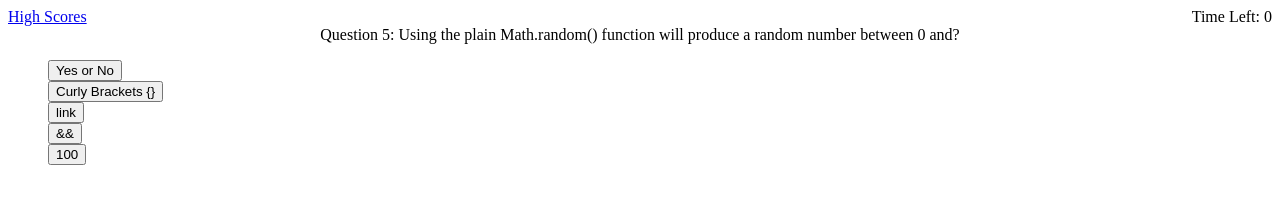
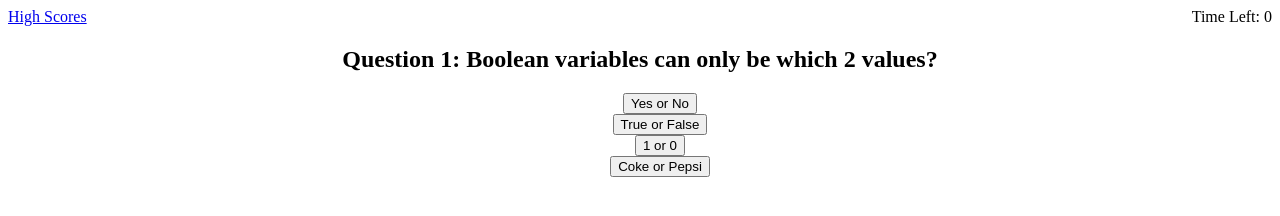
Before and after one commit to KrispyWing/code-quiz, a plain HTML site: page index.html in a window 1280 px wide. Both pictures are taken after a click on the button "Start Quiz". Drawn offline with Linux system fonts and the light colour scheme.

Commit message:
questions display and cycle through

```diff
--- a/assets/script.js
+++ b/assets/script.js
@@ -11,10 +11,17 @@
 
 var score = document.getElementById("timer");
 var pageContent = document.getElementById("quiz-container");
+var titleEl = document.getElementById("title");
+var questionBoxEl = document.getElementById("question-container");
 var questionEl = document.getElementById("question");
-var timer = 0
 var startBtnEl = document.getElementById("startBtn");
-var answerEl = document.getElementById("answers");
+var ans1 = document.getElementById("a1");
+var ans2 = document.getElementById("a2");
+var ans3 = document.getElementById("a3");
+var ans4 = document.getElementById("a4");
+var resultEL = document.getElementById("result");
+var questionCount = 0;
+var timer = 0;
 
 var scoreBar = function() {
     var timeDisplay = document.createElement("span");
@@ -26,62 +33,94 @@ var scoreBar = function() {
 
 var questions = [
     {
-        title: "Question 1: Boolean variables can only be which 2 values?",
-        option1: "Yes or No",
-        option2: "True or False",
-        option3: "1 or 0",
-        option4: "Coke or Pepsi",
-        answer: "True or False"
+        question: "Question 1: Boolean variables can only be which 2 values?",
+        options: ["Yes or No", "True or False", "1 or 0", "Coke or Pepsi"],
+        answer: "1"
     },
     {
-        title: "Question 2: The condition of an if statement is enclosed within?",
-        option1: "Curly Brackets {}",
-        option2: "Square Brackets []",
-        option3: "Parentheses ()",
-        option4: "Quotes ''",
-        answer: "Parentheses ()"
+        question: "Question 2: The condition of an if statement is enclosed within?",
+        options: ["Curly Brackets {}", "Square Brackets []", "Parentheses ()", "Quotes ''"],
+        answer: "2"
     },
     {
-        title: "Question 3: Which type of tag is used for JavaScript?",
-        option1: "link",
-        option2: "span",
-        option3: "div",
-        option4: "script",
-        answer: "script"
+        question: "Question 3: Which type of tag is used for JavaScript?",
+        options: ["link", "span", "div", "script"],
+        answer: "3"
     },
     {
-        title: "Question 4: The logical operator for 'and' is?",
-        option1: "&&",
-        option2: "||",
-        option3: "===",
-        option4: ">=",
-        answer: "&&"
+        question: "Question 4: The logical operator for 'and' is?",
+        options: ["&&", "||", "===", ">="],
+        answer: "0"
     },
     {
-        title: "Question 5: Using the plain Math.random() function will produce a random number between 0 and?",
-        option1: "100",
-        option2: "1000",
-        option3: "1",
-        option4: "Infinity",
-        answer: "1"
+        question: "Question 5: Using the plain Math.random() function will produce a random number between 0 and?",
+        options: ["100", "1000", "1", "Infinity"],
+        answer: "2"
     }
 ];
 
 
+
 var startQuiz = function() {
-    console.log("started");
-    for (i=0; i<questions.length; i++) {
-        questionEl.innerHTML = questions[i].title;
-        var options = document.createElement("button");
-        options.textContent = questions[i].option1;
-        answerEl.appendChild(options);
-        console.log(options);
+    titleEl.style.display = "none"
+    questionBoxEl.style.display = "block"
+    questionCount = 0;
+    displayQuestion(questionCount);
+
+}
+
+//display questions in order
+var displayQuestion = function(id) {
+    if (id < questions.length) {
+        questionEl.textContent = questions[id].question;
+        ans1.textContent = questions[id].options[0];
+        ans2.textContent = questions[id].options[1];
+        ans3.textContent = questions[id].options[2];
+        ans4.textContent = questions[id].options[3];
     }
+    console.log(questionEl);
+    console.log(questions[id].question);
+    console.log(ans1);
+    console.log(questionCount);
 }
-var checkTimer = function() {
 
-};
+//check answer and move to next question
+var checkAnswer = function(event) {
+    event.preventDefault();
+    resultEL.style.display = "block";
+    var resultText = document.createElement("p");
+    resultEL.appendChild(resultText);
+
+    //display result for 2 seconds
+    setTimeout(function() {
+        resultText.style.display = "none"
+    }, 2000);
+
+    //Check the answer
+    if (questions[questionCount].answer === event.target.value) {
+        resultText.textContent = "Correct";
+    }
+    else if (questions[questionCount].answer !== event.target.value) {
+        timer = timer - 10;
+        resultText.textContent = "Wrong";
+    };
+
+    //Increment Count to move to next question
+    if (questionCount < questions.length) {
+        questionCount++;
+    };
+    displayQuestion(questionCount);
+    console.log(questionCount);
+}
 
 
+// Event listener to start quiz
 startBtnEl.addEventListener("click", startQuiz);
+
+//Event listeners for answer buttons
+ans1.addEventListener("click", checkAnswer);
+ans2.addEventListener("click", checkAnswer);
+ans3.addEventListener("click", checkAnswer);
+ans4.addEventListener("click", checkAnswer);
+
 scoreBar();
--- a/assets/style.css
+++ b/assets/style.css
@@ -11,7 +11,12 @@
     text-align: center;
 }
 
-#answers button{
-    display: block;
-    text-align: center;
+#answers,
+#question-container,
+#result {
+    display: none;
 }
+
+ul {
+    list-style-type: none;
+}
--- a/index.html
+++ b/index.html
@@ -4,6 +4,7 @@
     <meta charset="UTF-8">
     <meta name="viewport" content="width=device-width, initial-scale=1.0">
     <title>Coding Quiz</title>
+
     <link rel="stylesheet" href="./assets/style.css" />
 </head>
 <body>
@@ -12,13 +13,24 @@
         <div class="timer" id="timer">Time Left: </div>
     </header>
     <div class="quiz-container" id="quiz-container">
-        <div id="question">
+        <div id="title">
         <h1>JavaScript Quiz</h1>
         <p>Answer the following questions as quick as possible the faster you are the better your score. Incorrect answers will subtract 10 seconds!</p>
         <button id="startBtn">Start Quiz</button>
         </div>
-        <div>
-            <ul id="answers"></ul>
+        <div id="question-container">
+            <div>
+                <h2 id="question">Question Text</h2>
+                <ul>
+                    <li><button id="a1" value="0">Answer 1</button></li>
+                    <li><button id="a2" value="1">Answer 2</button></li>
+                    <li><button id="a3" value="2">Answer 3</button></li>
+                    <li><button id="a4" value="3">Answer 4</button></li>
+                </ul>
+                <div id="result">
+                </div>
+            </div>
+
         </div>
     </div>
     <script src="./assets/script.js"></script>
```
